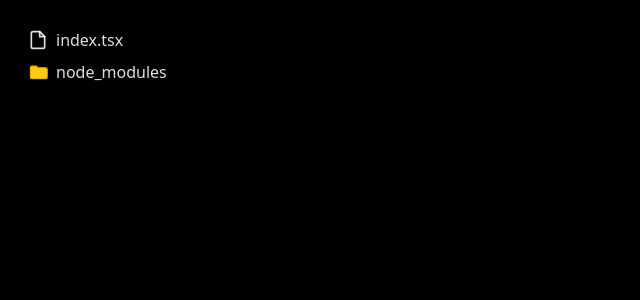
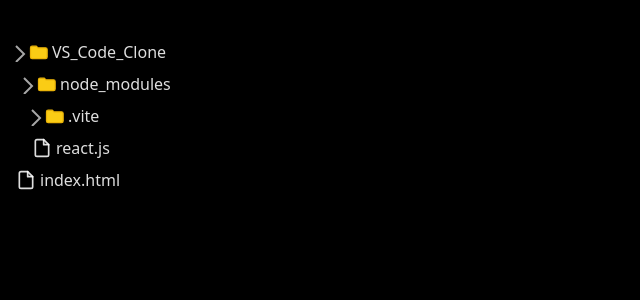
Before and after one commit to Mohammedelsisi21/vs-code-project, a React (Vite) app: page / in a window 1280 px wide. Shown: the top 300 px of the page, without its empty margins (0-640 px from the left). Built offline with nearby package versions, Linux system fonts and the light colour scheme.

Commit message:
added ReacursiveComponent && toogle folder open is closed

```diff
--- a/src/App.tsx
+++ b/src/App.tsx
@@ -1,13 +1,12 @@
-import FileComponent from "./components/FileComponent"
-import FolderComponent from "./components/FolderComponent"
+import RecursiveComponent from "./components/RecursiveComponent"
+import { FileTree } from "./data/FileTree"
 
 const App = () => {
   return (
     <>
-    <div className="space-y-0.5 m-7">
-      <FileComponent fileName="index.tsx"/>
-      <FolderComponent folderName="node_modules"/>
-    </div>
+    <div className="my-10">
+    <RecursiveComponent FileTree={FileTree}/>
+</div>
 </>)
 }
 
--- /dev/null
+++ b/src/SVG/BootomArrowIcon.tsx
@@ -0,0 +1,14 @@
+import { svgStyle } from "../styles"
+
+
+const BootomArrowIcon = () => {
+  return (
+    <>
+    <svg xmlns="http://www.w3.org/2000/svg" fill="#a6a6a6" {...svgStyle} viewBox="0 0 24 24">
+        <path d="M4.707 7.293 12 14.586l7.293-7.293 1.414 1.414L12 17.414 3.293 8.707l1.414-1.414z" />
+    </svg>
+    </>
+  )
+}
+
+export default BootomArrowIcon
--- /dev/null
+++ b/src/SVG/RightArrowIcon.tsx
@@ -0,0 +1,14 @@
+import { svgStyle } from "../styles"
+
+
+const RightArrowIcon = () => {
+  return (
+    <>
+      <svg xmlns="http://www.w3.org/2000/svg" {...svgStyle} fill="#a6a6a6">
+        <path d="M7.293 4.707 14.586 12l-7.293 7.293 1.414 1.414L17.414 12 8.707 3.293 7.293 4.707z"/>
+      </svg>
+    </>
+  )
+}
+
+export default RightArrowIcon
--- a/src/components/FileComponent.tsx
+++ /dev/null
@@ -1,17 +0,0 @@
-import FileIcon from "../SVG/FileIcon"
-
-interface IProps {
-    fileName: string
-}
-const FileComponent = ({fileName}: IProps) => {
-    return (<>
-        <div className="flex items-center mb-2">
-        <span className="mr-2">
-            <FileIcon />
-        </span>
-        <span>{fileName}</span>
-      </div>
-</>)
-}
-
-export default FileComponent
--- a/src/components/FolderComponent.tsx
+++ /dev/null
@@ -1,17 +0,0 @@
-import { FolderIcon } from '../SVG/FolderIcon'
-
-interface IProps {
-    folderName: string
-}
-const FolderComponent = ({folderName} : IProps) => {
-  return (
-    <div className='flex items-center mb-2'>
-        <span className='mr-2'>
-            <FolderIcon />
-        </span>
-        <span>{folderName}</span>
-    </div>
-  )
-}
-
-export default FolderComponent
--- /dev/null
+++ b/src/components/RecursiveComponent.tsx
@@ -0,0 +1,37 @@
+import { useState } from "react"
+import type { IFile } from "../interfaces"
+import BootomArrowIcon from "../SVG/BootomArrowIcon"
+import FileIcon from "../SVG/FileIcon"
+import { FolderIcon } from "../SVG/FolderIcon"
+import RightArrowIcon from "../SVG/RightArrowIcon"
+
+interface IProps {
+    FileTree: IFile
+}
+const RecursiveComponent = ({FileTree: {name, isFolder, children}}: IProps) => {
+    const [isOpen, setIsOpen] = useState<boolean>(true)
+
+
+    // ** Handlers
+    const toggle = () => setIsOpen(prev => !prev)
+    return (<>
+        <div className="ml-2 mb-2">
+        <div className="flex items-center mb-2 cursor-pointer" onClick={toggle}>
+            {
+                isFolder ? <>
+                    <div className="flex items-center mr-1">
+                        {isOpen ? <><RightArrowIcon /></> : <><BootomArrowIcon /></>}
+                        <FolderIcon />
+                    </div>
+                </> : <span className="mr-1"><FileIcon /></span>
+            }
+            <span>
+                {name}
+            </span>
+        </div>
+            {isOpen && children && children?.map((file, indx) => <RecursiveComponent key={indx} FileTree={file} />)}
+    </div>
+</>)
+}
+
+export default RecursiveComponent
--- a/src/data/FileTree.tsx
+++ b/src/data/FileTree.tsx
@@ -7,7 +7,17 @@ export const FileTree: IFile = {
     children: [
         {
             name: "node_modules",
-            isFolder: true
+            isFolder: true,
+            children: [
+                {
+                    name: ".vite",
+                    isFolder: true,
+                    children: [{
+                        name: "react.js",
+                        isFolder: false,
+                    }]
+                }
+            ]
         },
         {
             name: "index.html",
```
